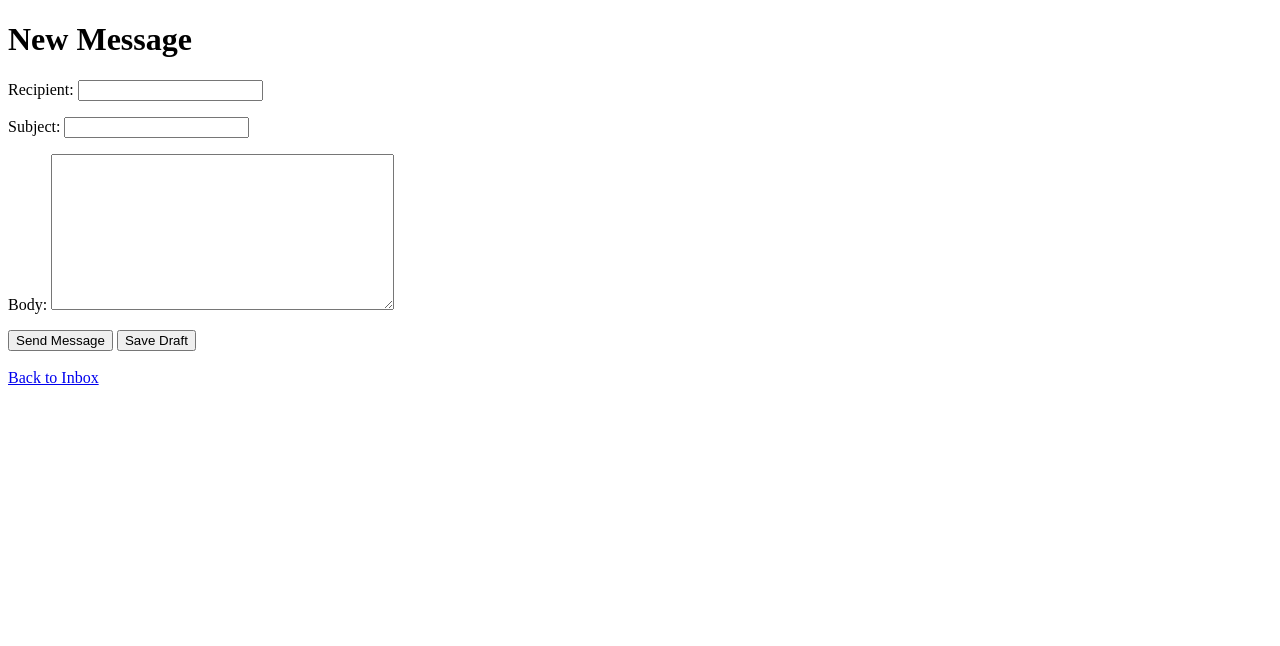
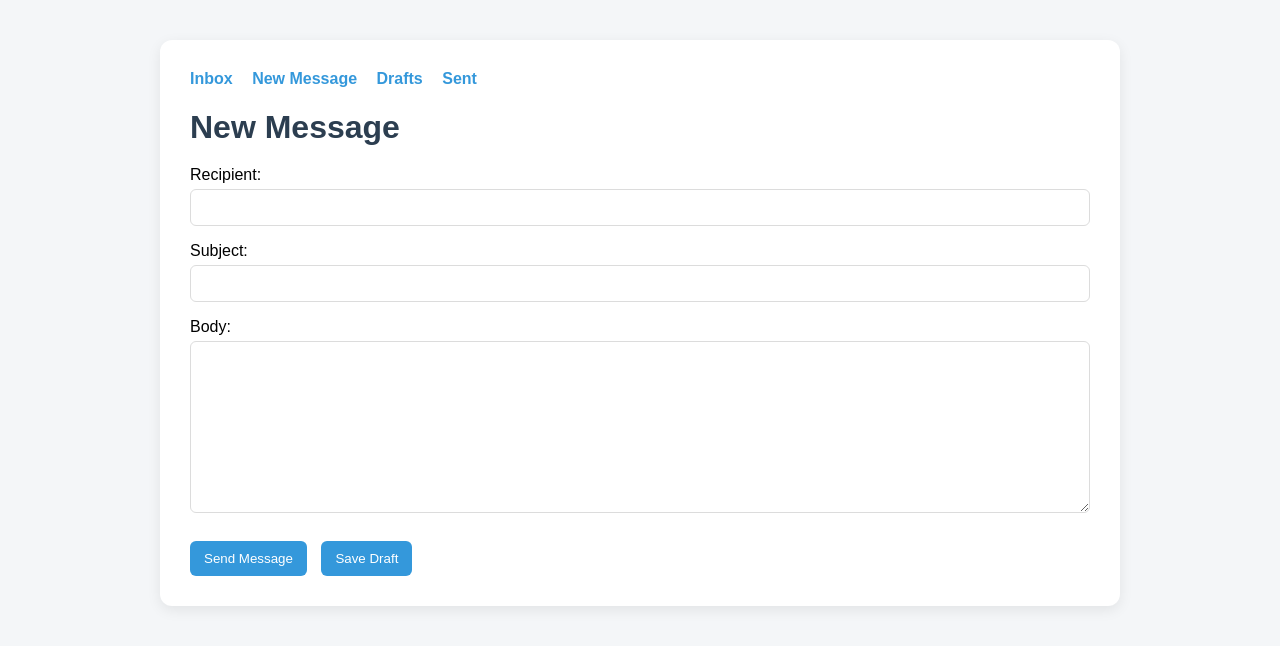
Before and after one commit to JonAH-git-117/Stack6CW2, a Django app: page /messages/new/ in a window 1280 px wide. Shown: the top 646 px of the page. Run offline with Django 5.2, Linux system fonts and the light colour scheme.

Commit message:
Added CSS styling to messaging pages

```diff
--- /dev/null
+++ b/django_messages_practice/messages_app/static/messages_app/style.css
@@ -0,0 +1,72 @@
+body {
+    font-family: Arial, sans-serif;
+    background: #f4f6f8;
+    margin: 0;
+    padding: 0;
+}
+
+.container {
+    width: 75%;
+    max-width: 900px;
+    margin: 40px auto;
+    background: white;
+    padding: 30px;
+    border-radius: 12px;
+    box-shadow: 0 4px 14px rgba(0,0,0,0.08);
+}
+
+h1 {
+    color: #2c3e50;
+    margin-bottom: 20px;
+}
+
+a {
+    text-decoration: none;
+    color: #3498db;
+    font-weight: bold;
+    margin-right: 15px;
+}
+
+a:hover {
+    text-decoration: underline;
+}
+
+form p {
+    margin-bottom: 14px;
+}
+
+input, textarea, select {
+    width: 100%;
+    padding: 10px;
+    border: 1px solid #dcdcdc;
+    border-radius: 6px;
+    margin-top: 5px;
+    box-sizing: border-box;
+}
+
+textarea {
+    min-height: 120px;
+}
+
+button {
+    background: #3498db;
+    color: white;
+    border: none;
+    padding: 10px 14px;
+    border-radius: 6px;
+    cursor: pointer;
+    margin-right: 10px;
+    margin-top: 10px;
+}
+
+button:hover {
+    background: #2980b9;
+}
+
+.message {
+    background: #f8f9fa;
+    padding: 15px;
+    border-left: 4px solid #3498db;
+    border-radius: 8px;
+    margin-bottom: 14px;
+}
--- a/django_messages_practice/messages_app/templates/messages_app/new_message.html
+++ b/django_messages_practice/messages_app/templates/messages_app/new_message.html
@@ -1,9 +1,19 @@
+{% load static %}
 <!DOCTYPE html>
 <html>
 <head>
     <title>New Message</title>
+    <link rel="stylesheet" href="{% static 'messages_app/style.css' %}">
 </head>
 <body>
+
+<div class="container">
+
+<a href="/messages/inbox/">Inbox</a>
+<a href="/messages/new/">New Message</a>
+<a href="/messages/drafts/">Drafts</a>
+<a href="/messages/sent/">Sent</a>
+
 <h1>New Message</h1>
 
 <form method="post">
@@ -14,7 +24,7 @@
     <button type="submit" name="save_draft">Save Draft</button>
 </form>
 
-    <br>
-    <a href="/messages/inbox/">Back to Inbox</a>
+</div>
+
 </body>
 </html>
```
Also changed, not shown: django_messages_practice/messages_app/templates/messages_app/inbox.html (+17 -6 lines). Lines whose indentation alone changed are shown as unchanged.
